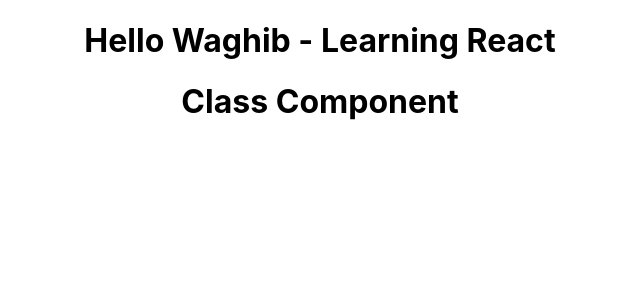
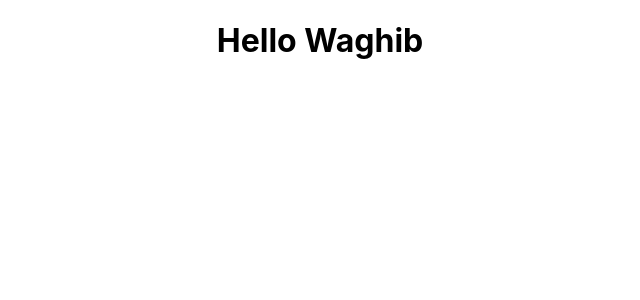
Before and after one commit to Waghib/Learning-React, a React (Create React App) app: page / in a window 1280 px wide. Shown: the top 300 px of the page, without its empty margins (320-960 px from the left). Built offline with nearby package versions, Linux system fonts and the light colour scheme.

Commit message:
Hello.js file added to understand the difference between JSX and using react to create HTML element

```diff
--- a/src/App.js
+++ b/src/App.js
@@ -3,13 +3,17 @@
 import './App.css';
 import Greet from './components/Greet';
 import Welcome from './components/Welcome';
+import Hello from './components/Hello';
+
 
 class App extends Component {
   render(){
     return (
       <div className="App">
-        <Greet/>
-        <Welcome/>
+        {/* <Greet/>
+        <Welcome/> */}
+
+        <Hello/>
       </div>
     );
   }
--- /dev/null
+++ b/src/components/Hello.js
@@ -0,0 +1,23 @@
+import React from 'react';
+
+
+const Hello = () => {
+    // return (
+    //     <div className= 'dummyClass' >
+    //         <h1>Hello Waghib</h1>
+    //     </div>
+    // )
+
+    return React.createElement(
+        'div',
+        {id: 'hello', className: 'dummyClass'},
+        React.createElement('h1', null, 'Hello Waghib'))
+
+}
+
+export default Hello;
+
+// JSX differences
+// 1. class -> className
+// 2. for -> htmlFor
+// 3. camelCase property naming convention
```
